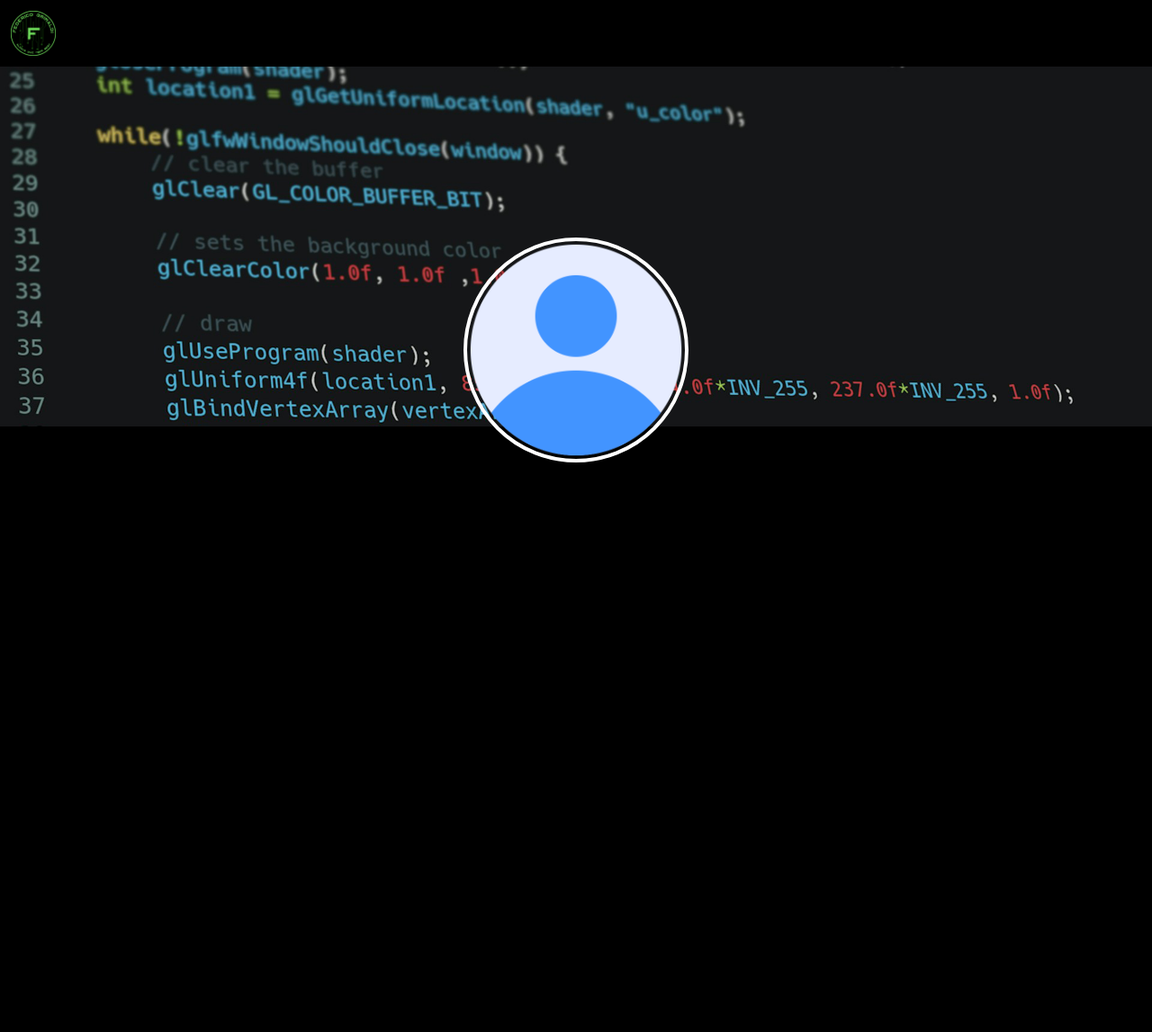
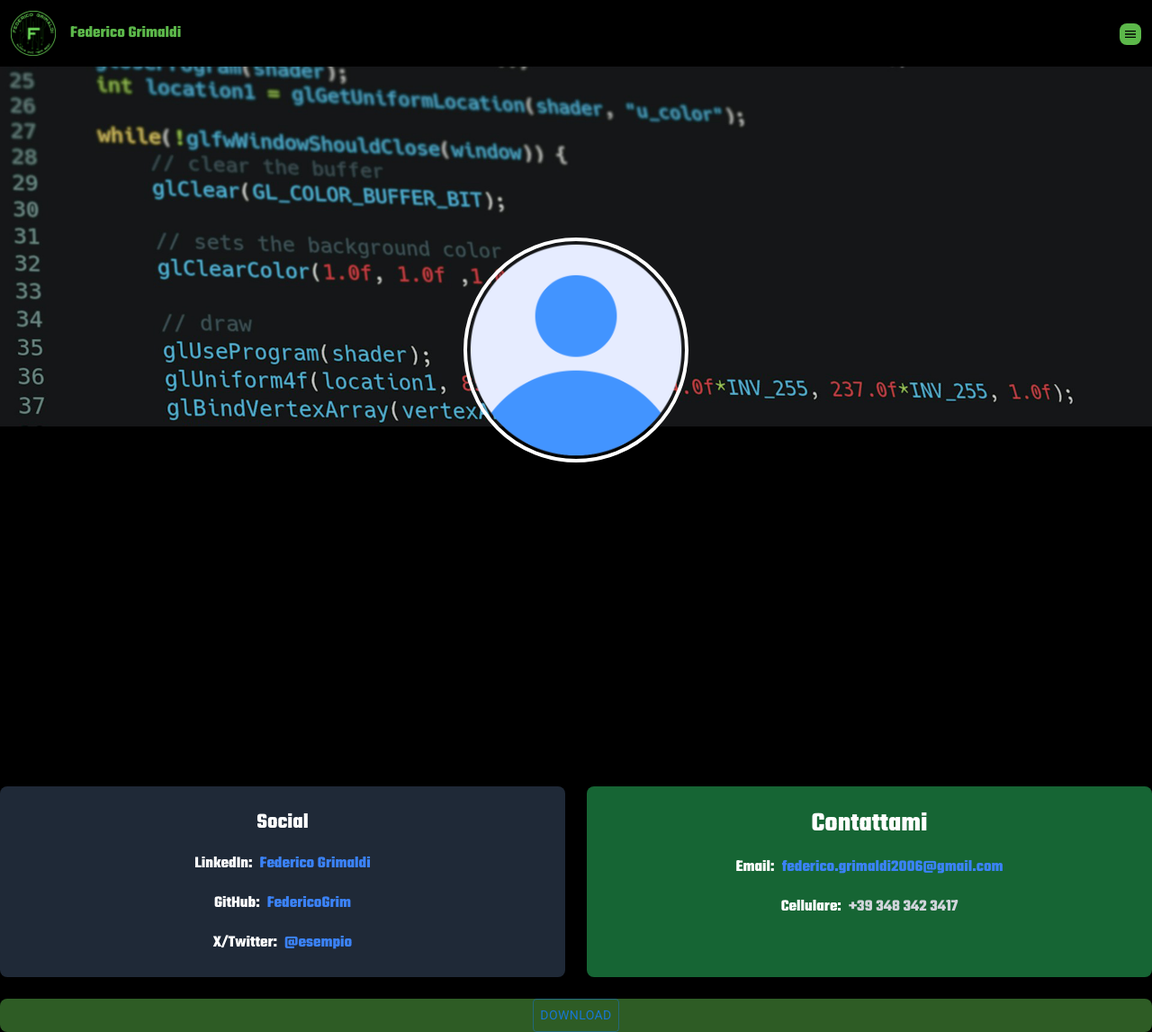
Before and after one commit to FedericoGrim/My-CV-Site, a Next.js app: page / in a window 1280 px wide. Shown: the whole page at 90% size. Before the commit the page ends 874 px from the top, so only its background shows below. Built offline with nearby package versions, Linux system fonts and the light colour scheme.

Commit message:
Creation of the footer

```diff
--- a/src/app/layout.tsx
+++ b/src/app/layout.tsx
@@ -7,6 +7,7 @@ import { MyImage } from "@/components/Image/Image";
 import { Label } from "@/components/Label/Label";
 
 import Link from "next/link";
+import { MyButton } from "@/components/Button/Button";
 
 const inter = Inter({ subsets: ["latin"] });
 
@@ -38,14 +39,14 @@ export default function RootLayout({
               </Link>
             </div>
 
-            <Label text="Federico Grimaldi" className="ml-2 font-Teko text-lg text-customGreen" font="teko" />
+            <Label text="Federico Grimaldi" className="ml-2 font-Teko text-lg text-MantisGreen" font="teko" />
           </div>
 
           <DropDownMenu
             iconSelection="menu"
             classnameDropDown="justify-end"
-            classnameMenu="my-2 bg-customGreen rounded-lg"
-            classnameMenuIcon="bg-customGreen p-1 rounded-lg text-5xl text-black"
+            classnameMenu="my-2 bg-MantisGreen rounded-lg"
+            classnameMenuIcon="bg-MantisGreen p-1 rounded-lg text-5xl text-black"
             classnameMyButton="text-black border-2 border-black w-24"
             classnameMyButtonDiv="m-1"
             variantMyButton="outlined"
@@ -57,15 +58,57 @@ export default function RootLayout({
         {children}
 
         <footer>
-          <div>
-            {/*Sezione dei social*/}
+          <div className="flex flex-col space-y-6">
+            <div className="flex flex-row space-x-6">
+              <div className="flex-1 p-6 bg-gray-800 rounded-lg text-center">
+                <Label text="Social" className="text-white text-2xl font-bold mb-4" font="teko" />
+
+                <div className="space-y-4">
+                  <div className="flex justify-center items-center space-x-2">
+                    <Label text="LinkedIn:" className="text-white text-lg" font="teko" />
+                    <Link href="https://www.linkedin.com/in/federico-grimaldi-3385b9289/" passHref>
+                      <Label text="Federico Grimaldi" className="text-blue-500 text-lg" font="teko" />
+                    </Link>
+                  </div>
+
+                  <div className="flex justify-center items-center space-x-2">
+                    <Label text="GitHub:" className="text-white text-lg" font="teko" />
+                    <Link href="https://github.com/FedericoGrim" passHref>
+                      <Label text="FedericoGrim" className="text-blue-500 text-lg" font="teko" />
+                    </Link>
+                  </div>
+
+                  <div className="flex justify-center items-center space-x-2">
+                    <Label text="X/Twitter:" className="text-white text-lg" font="teko" />
+                    <Link href="https://twitter.com/esempio" passHref>
+                      <Label text="@esempio" className="text-blue-500 text-lg" font="teko" />
+                    </Link>
+                  </div>
+                </div>
+              </div>
+              <div className="flex-1 p-6 bg-green-800 rounded-lg text-center space-y-4">
+                <Label text="Contattami" className="text-white text-3xl font-bold" font="teko"/>
+
+                <div className="flex justify-center space-x-2">
+                  <Label text="Email:" className="text-white text-lg" font="teko"/>
+                  <Link href="mailto:federico.grimaldi2006@gmail.com?subject=Richiesta%20informazioni&body=Ciao%20Federico,%0D%0A%0D%0AScrivo%20per%20richiedere%20informazioni%20su..." passHref>
+                    <Label text="federico.grimaldi2006@gmail.com" className="text-blue-500 text-lg hover:underline" font="teko" />
+                  </Link>
+                </div>
+
+                <div className="flex justify-center space-x-2">
+                  <Label text="Cellulare:" className="text-white text-lg" font="teko"/>
+                  <Label text="+39 348 342 3417" className="text-gray-300 text-lg" font="teko"/>
+                </div>
+              </div>
+            </div>
+
+            <div className="text-center bg-HunterGreen rounded-lg">
+              <Label text="" className="" font=""/>
+              <MyButton className="text-black border-2 border-black w-24 bg-DarkGreen" text="Download" variant="outlined" download="/CVs/CV_18-09-2024(ITA).pdf"/>
+            </div>
           </div>
-          <div>
-            {/*Sezione su come contattarmi*/}
-          </div>
-          <div>
-            {/*Sezione per scaricare il CV di Europass*/}
-          </div>
+
         </footer>
       </body>
     </html>
```
